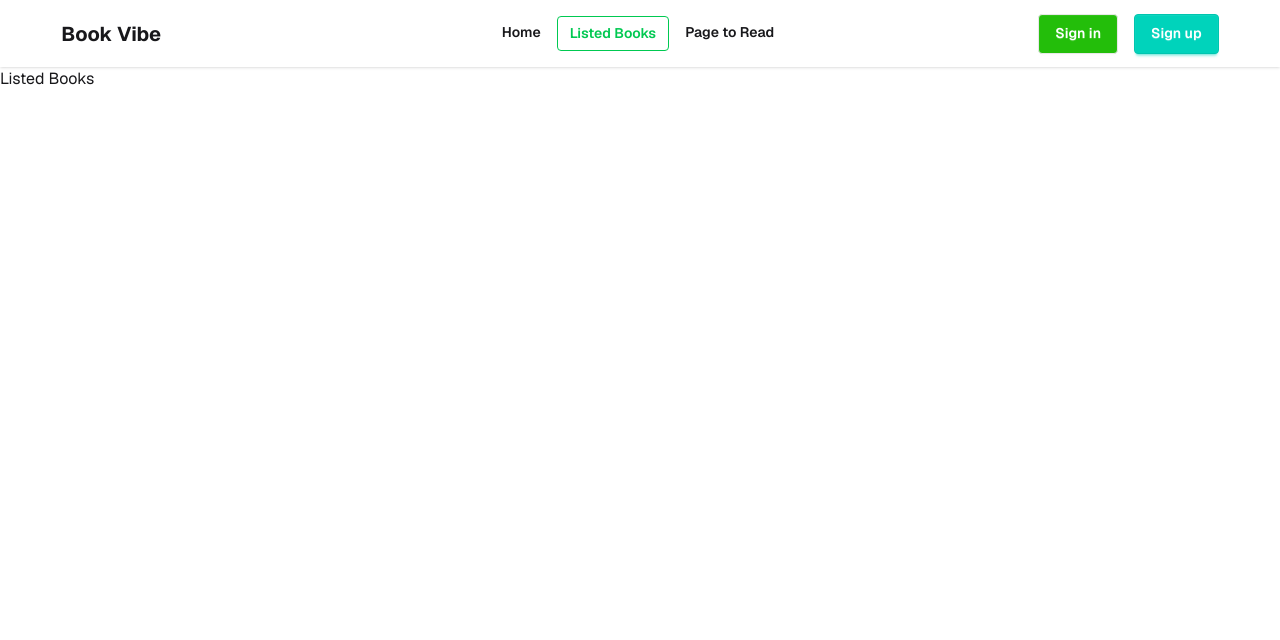
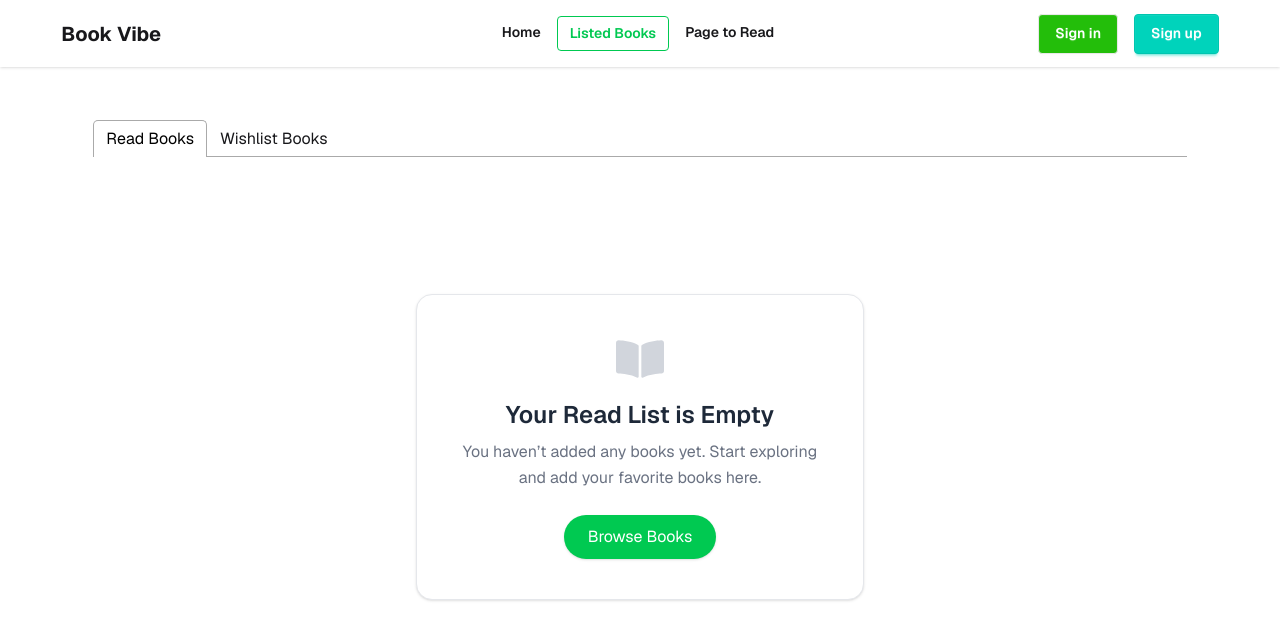
Before and after one commit to abutalha08/book-vibe, a React (Vite) app: page /listedBooks in a window 1280 px wide. Shown: the top 640 px of the page. Built offline with nearby package versions, Linux system fonts and the light colour scheme.

Commit message:
Nested layout setup with React tabs and show all the books on the read list

```diff
--- a/package.json
+++ b/package.json
@@ -15,6 +15,7 @@
     "react-dom": "^19.2.4",
     "react-icons": "^5.6.0",
     "react-router": "^7.14.1",
+    "react-tabs": "^6.1.1",
     "react-toastify": "^11.1.0",
     "tailwindcss": "^4.2.2"
   },
--- a/src/Pages/ListedBooks/ListedBooks.jsx
+++ b/src/Pages/ListedBooks/ListedBooks.jsx
@@ -1,11 +1,33 @@
+import { Tab, TabList, TabPanel, Tabs } from 'react-tabs';
+import 'react-tabs/style/react-tabs.css';
 import { LibraryContext } from '../../Context/BookContext';
+import { useContext } from 'react';
+import ListedReadList from '../../components/ListedBooks/ListedReadList';
+import ListedWishList from '../../components/ListedBooks/ListedWishList';
 
 const ListedBooks = () => {
 
 
+    const { readList, wishList } = useContext(LibraryContext);
+    console.log(readList, wishList)
+
+
     return (
-        <div>
-            Listed Books
+        <div className="max-w-11/12 mx-auto my-3 p-10">
+            <Tabs>
+                <TabList>
+                    <Tab>Read Books</Tab>
+                    <Tab>Wishlist Books</Tab>
+                </TabList>
+
+                <TabPanel>
+                    <ListedReadList></ListedReadList>
+                </TabPanel>
+
+                <TabPanel>
+                    <ListedWishList></ListedWishList>
+                </TabPanel>
+            </Tabs>
         </div>
     );
 };
--- /dev/null
+++ b/src/components/ListedBooks/ListedReadList.jsx
@@ -0,0 +1,150 @@
+import React, { useContext } from "react";
+import { LibraryContext } from "../../Context/BookContext";
+import { MdLocationOn } from "react-icons/md";
+import { FaBookOpen, FaRegFileAlt, FaRegUser } from "react-icons/fa";
+import { Link } from "react-router";
+
+const ListedReadList = () => {
+    const { readList } = useContext(LibraryContext);
+    // console.log(readList);
+
+    if (readList.length === 0) {
+        return (
+            <div className="flex items-center justify-center min-h-[70vh] px-4">
+                <div
+                    className="
+        w-full max-w-md
+        text-center
+        bg-white
+        border border-gray-200
+        shadow-sm
+        rounded-2xl
+        p-6 md:p-10
+      "
+                >
+                    {/* Icon */}
+                    <div className="flex justify-center mb-4">
+                        <FaBookOpen className="text-5xl text-gray-300" />
+                    </div>
+
+                    {/* Title */}
+                    <h2 className="text-xl md:text-2xl font-semibold text-gray-800">
+                        Your Read List is Empty
+                    </h2>
+
+                    {/* Message */}
+                    <p className="text-gray-500 text-sm md:text-base mt-2 leading-relaxed">
+                        You haven’t added any books yet. Start exploring and add your
+                        favorite books here.
+                    </p>
+
+                    {/* CTA Button */}
+                    <Link
+                        to="/"
+                        className="
+            mt-6
+            inline-flex items-center justify-center
+            bg-green-500 hover:bg-green-600
+            text-white
+            px-6 py-2.5
+            rounded-full
+            text-sm md:text-base
+            transition
+            active:scale-95
+            shadow-sm hover:shadow-md
+          "
+                    >
+                        Browse Books
+                    </Link>
+                </div>
+            </div>
+        );
+    }
+
+    return (
+        <div>
+            <div className="space-y-3">
+                {readList.map((book) => (
+                    <div
+                        key={book.bookId}
+                        className="bg-white rounded-xl shadow-sm border border-gray-200 hover:shadow-md transition mt-8 p-4 md:p-6 flex flex-col md:flex-row gap-4 md:gap-6 items-start"
+                    >
+                        {/* Image */}
+                        <div className="w-full md:w-32 flex justify-center md:justify-start">
+                            <img
+                                src={book.image}
+                                alt={book.bookName}
+                                className="w-28 md:w-32 rounded-md object-cover"
+                            />
+                        </div>
+
+                        {/* Content */}
+                        <div className="flex-1 w-full">
+                            {/* Title */}
+                            <h2 className="text-lg md:text-xl font-semibold text-gray-800">
+                                {book.bookName}
+                            </h2>
+
+                            {/* Author */}
+                            <p className="text-sm text-gray-500 mt-1">By : {book.author}</p>
+
+                            {/* Tags + Year */}
+                            <div className="flex flex-wrap items-center gap-2 mt-3 text-sm">
+                                <span className="text-gray-700 font-semibold">Tag</span>
+
+                                {book.tags.map((tag, i) => (
+                                    <span
+                                        key={i}
+                                        className="bg-green-100 text-green-600 px-2 py-1 rounded-full text-xs"
+                                    >
+                                        #{tag}
+                                    </span>
+                                ))}
+
+                                <span className="flex items-center gap-1 text-gray-500 ml-2">
+                                    <MdLocationOn className="text-lg text-gray-500" />
+                                    Year of Publishing: {book.yearOfPublishing}
+                                </span>
+                            </div>
+
+                            {/* Info */}
+                            <div className="flex flex-wrap gap-4 mt-3 text-sm text-gray-500">
+                                <span className="flex items-center gap-1">
+                                    <FaRegUser className="text-gray-500" />
+                                    Publisher: {book.publisher}
+                                </span>
+
+                                <span className="flex items-center gap-1">
+                                    <FaRegFileAlt />
+                                    Page {book.totalPages}
+                                </span>
+                            </div>
+
+                            {/* Divider */}
+                            <div className="border-t my-4"></div>
+
+                            {/* Bottom */}
+                            <div className="flex flex-col sm:flex-row sm:items-center justify-between gap-3">
+                                <div className="flex flex-wrap gap-2">
+                                    <span className="bg-blue-100 text-blue-600 px-3 py-1 rounded-full text-sm">
+                                        Category: {book.category}
+                                    </span>
+
+                                    <span className="bg-orange-100 text-orange-600 px-3 py-1 rounded-full text-sm">
+                                        Rating: {book.rating}
+                                    </span>
+                                </div>
+
+                                <button className="bg-green-500 hover:bg-green-600 text-white px-5 py-2 rounded-full text-sm transition flex items-center justify-center  gap-1 cursor-pointer">
+                                    View Details
+                                </button>
+                            </div>
+                        </div>
+                    </div>
+                ))}
+            </div>
+        </div>
+    );
+};
+
+export default ListedReadList;
--- /dev/null
+++ b/src/components/ListedBooks/ListedWishList.jsx
@@ -0,0 +1,16 @@
+import React, { useContext } from 'react';
+import { LibraryContext } from '../../Context/BookContext';
+
+const ListedWishList = () => {
+
+    const {wishList } = useContext(LibraryContext);
+    console.log(wishList);
+
+    return (
+        <div>
+            wish list
+        </div>
+    );
+};
+
+export default ListedWishList;
```
Also changed, not shown: 1 other file (tests, documents, lock files or other folders).
